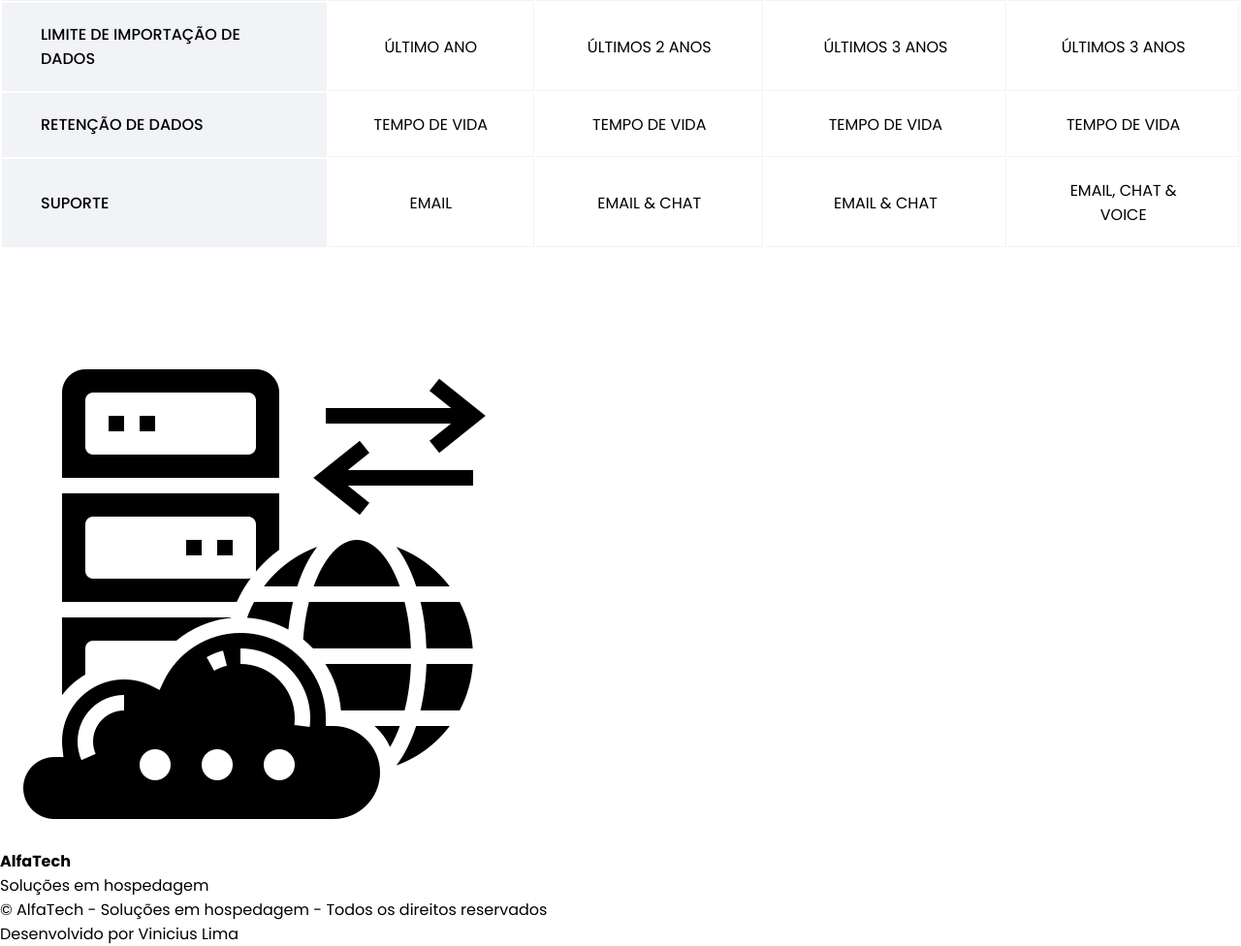
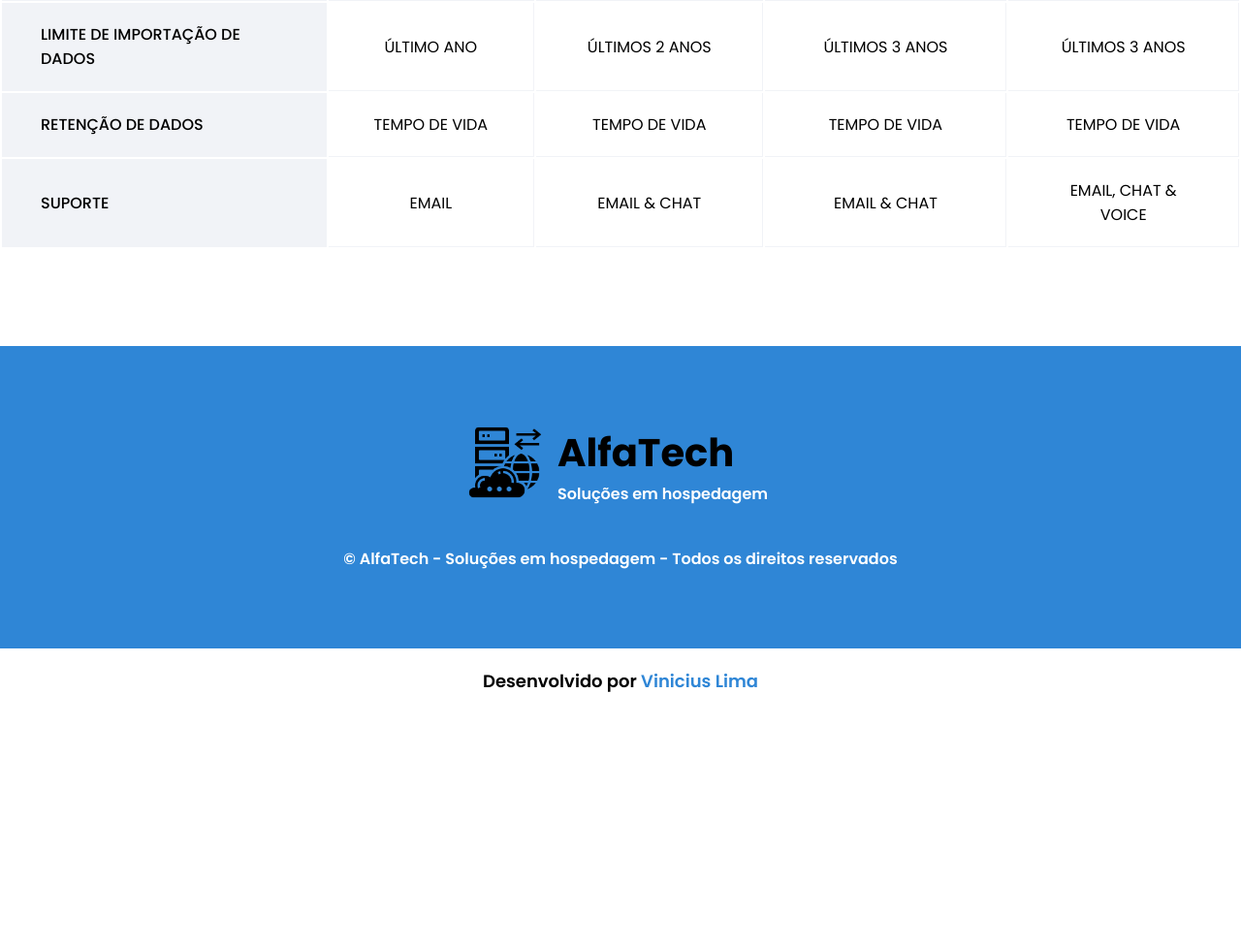
Before and after one commit to vinils15/AlfaTech, a plain HTML site: page tabeladeprecos.html in a window 1280 px wide. Shown: the part 1216-2192 px from the top of the page at 97% size. After the commit the page ends 1952 px from the top, so only its background shows below. Drawn offline with Linux system fonts and the light colour scheme.

Commit message:
Css seção rodape

```diff
--- a/css/tabeladeprecos.css
+++ b/css/tabeladeprecos.css
@@ -111,3 +111,58 @@ table tbody td {
   background-color: #2f86d6;
   border-radius: 100px;
 }
+
+/* ===== SEÇÃO RODAPÉ ===== */
+
+.fundo-azul{
+    background-color: #2f86d6;
+    padding: 10px 0;
+}
+
+.rodape-logo {
+    width: 320px;
+    position: relative;
+    margin: 70px auto 40px;;
+}
+
+.rodape-logo img {
+    width: 80px;
+}
+
+.rodape-logo hgroup {
+    position: absolute;
+    left: 95px;
+    top: 0;
+}
+
+.rodape-logo h4 {
+    font-size: 40px;
+}
+
+.rodape-logo p {
+    color: #fff;
+    font-weight: 600
+}
+
+
+
+.paragrafo-rodape {
+  text-align: center;
+  color: #fff;
+  font-size: 16px;
+  font-weight: 600;
+  margin: 20px 0 70px;
+}
+
+.container-desenvolvedor {
+  width: 100%;
+  font-size: 18px;
+  font-weight: 600;
+  text-align: center;
+  padding: 20px 0px;
+  background-color: #fff;
+}
+
+.container-desenvolvedor span {
+  color: #2f86d6;
+}
--- a/tabeladeprecos.html
+++ b/tabeladeprecos.html
@@ -223,19 +223,19 @@
 
     <!-- ===== SEÇÃO RODAPÉ ===== -->
     <footer>
+        <div class="fundo-azul">
             <div class="rodape-logo">
                 <img src="img/logo-icone-escuro.png" alt="logotipo" />
                 <hgroup>
                 <h4>AlfaTech</h4>
                 <p>Soluções em hospedagem</p>
                 </hgroup>
-            <p>&copy; AlfaTech - Soluções em hospedagem - Todos os direitos reservados</p>
             </div>
-
+            <p class="paragrafo-rodape">&copy; AlfaTech - Soluções em hospedagem - Todos os direitos reservados</p>
+        </div>
         <div class="container-desenvolvedor">
             <p>Desenvolvido por <span>Vinicius Lima</span></p>
         </div>
     </footer>
-
 </body>
 </html>
```
Lines whose indentation alone changed are shown as unchanged.
